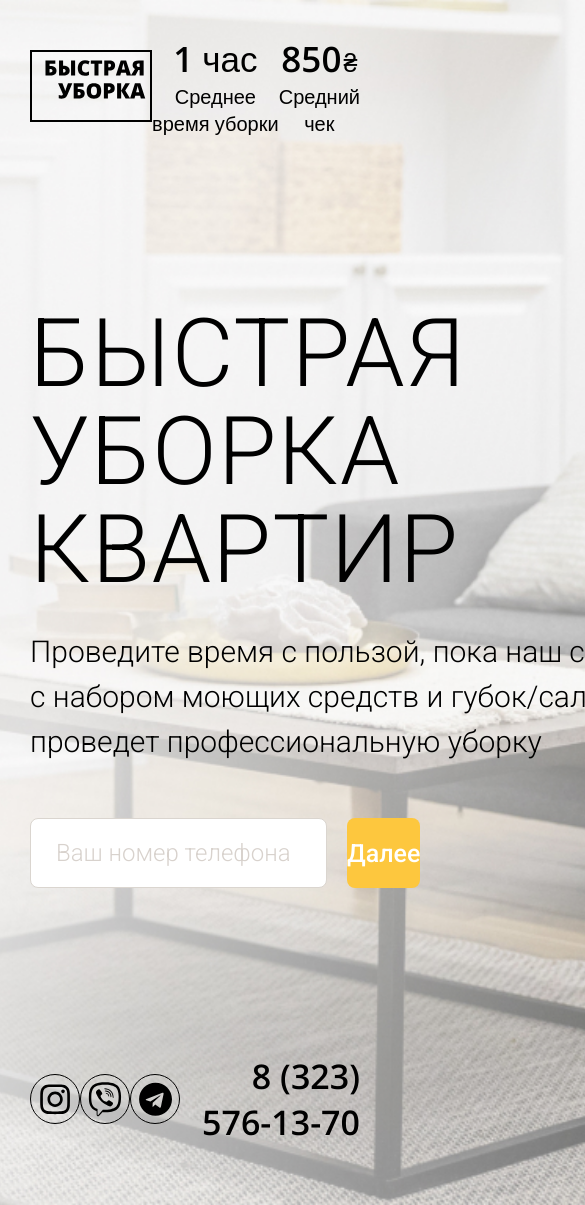
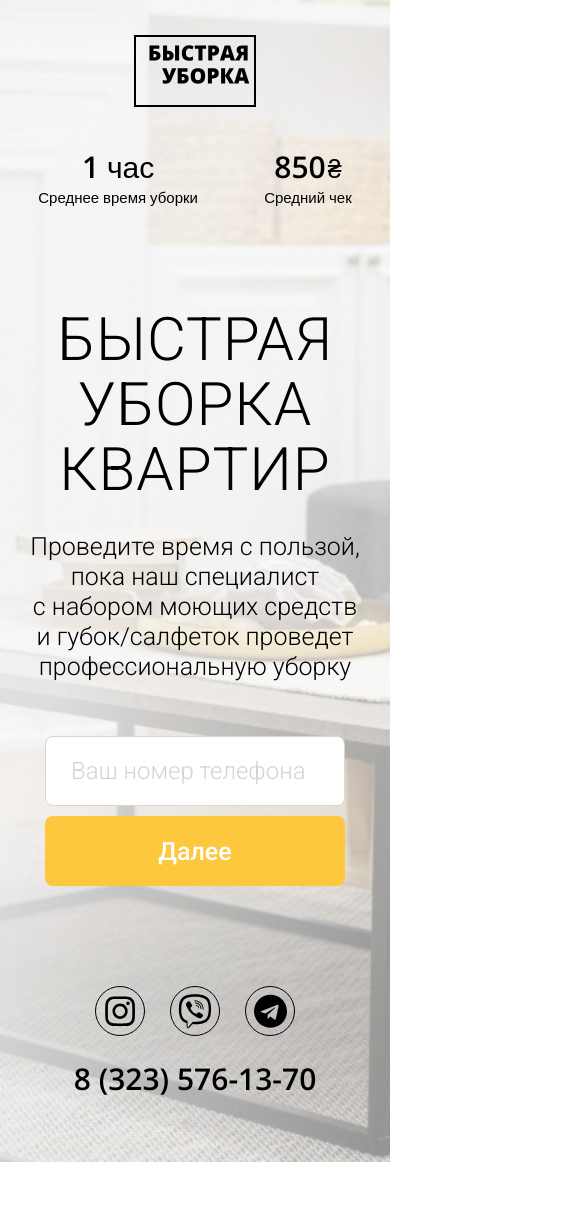
Before and after one commit to kot-vmeshke/fast-cleaning, a plain HTML site: page index.html in a window 390 px wide. Shown: the top 1205 px of the page, 585 px wide, since content can reach past the window. After the commit the page ends 1162 px from the top, so only its background shows below. Drawn offline with nearby package versions, Linux system fonts and the light colour scheme.

Commit message:
add adaptive

```diff
--- a/index.html
+++ b/index.html
@@ -3,7 +3,7 @@
 <head>
     <meta charset="UTF-8">
     <meta http-equiv="X-UA-Compatible" content="IE=edge">
-    <meta name="viewport" content="width=device-width, initial-scale=1.0">
+    <meta name="viewport" content="width=device-width, initial-scale=1.0, shrink-to-fit=no">
     <title>Быстрая уборка</title>
     <link rel="stylesheet" href="./main.css">
     <link rel="shortcut icon" type="image/png" href="./img/favicon.png"/>
@@ -30,7 +30,7 @@
     <main>
         <div class="container main-container">
             <h1 class="main-title">Быстрая<br>уборка квартир</h1>
-            <p class="main-description">Проведите время с пользой, пока наш специалист с набором моющих средств и губок/салфеток проведет профессиональную уборку</p>
+            <p class="main-description">Проведите время с&nbsp;пользой, пока наш специалист с&nbsp;набором моющих средств и&nbsp;губок/салфеток проведет профессиональную уборку</p>
             <div class="form">
                 <input type="text" name="phone" id="phone" class="phone" placeholder="Ваш номер телефона">
                 <button class="next">Далее</button>
@@ -49,7 +49,7 @@
     </footer>
     <div class="win-ok hide">
       <div class="win-content">
-        <p class="win-text">Мы свяжемся с вами в ближайшее время</p>
+        <p class="win-text">Мы&nbsp;свяжемся с&nbsp;вами в&nbsp;ближайшее время</p>
         <button class="win-button-ok">ОК</button>
         <button class="win-button-close"></button>
       </div>
--- a/main.css
+++ b/main.css
@@ -234,3 +234,93 @@ body {
   border: none;
   cursor: pointer;
 }
+
+@media screen and (max-width: 768px) {
+  .main-title {
+    text-align: center;
+  }
+  .main-description {
+    width: auto;
+    text-align: center;
+  }
+  .header-container {
+    flex-direction: column;
+    row-gap: 40px;
+  }
+  .main-container {
+    margin-top: 100px;
+  }
+  .form {
+    flex-direction: column;
+    row-gap: 25px;
+  }
+  .next {
+    margin-left: 0;
+    width: 445px;
+  }
+  .win-content {
+    width: 410px;
+    height: 290px;
+    display: flex;
+    flex-direction: column;
+    align-items: center;
+  }
+  .win-text {
+    width: 300px;
+    text-align: center;
+  }
+}
+
+@media screen and (max-width: 576px) {
+  .benefits {
+    width: 95%;
+  }
+  .benefit-title {
+    font-size: 30px;
+    line-height: 40px;
+  }
+  .benefit-description {
+    font-size: 15px;
+    line-height: 20px;
+  }
+  .main-title {
+    font-size: 60px;
+    line-height: 65px;
+  }
+  .main-description {
+    font-size: 25px;
+    line-height: 30px;
+  }
+  .phone {
+    width: 300px;
+  }
+  .next {
+    width: 300px;
+  }
+  .form {
+    row-gap: 10px;
+    margin-bottom: 100px;
+  }
+  .footer-container {
+    flex-direction: column;
+    row-gap: 20px;
+  }
+  .footer-container > a {
+    font-size: 30px;
+  }
+  .win-content {
+    padding: 45px 0;
+    width: 300px;
+    height: 245px;
+    display: flex;
+    flex-direction: column;
+    align-items: center;
+  }
+  .win-text {
+    margin-bottom: 20px;
+    width: 250px;
+    font-size: 24px;
+    line-height: 28px;
+    text-align: center;
+  }
+}
```
